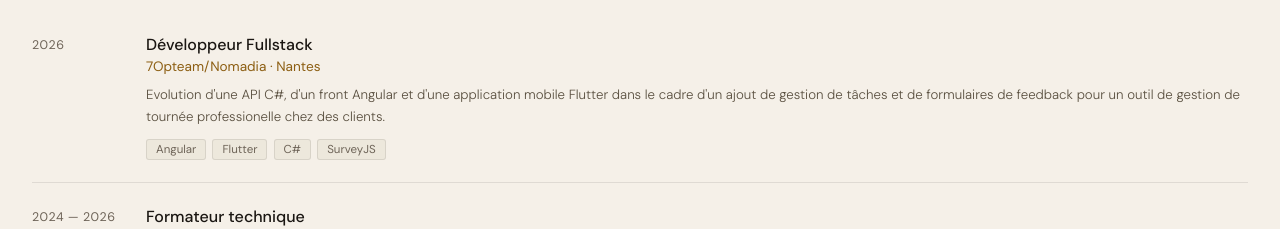
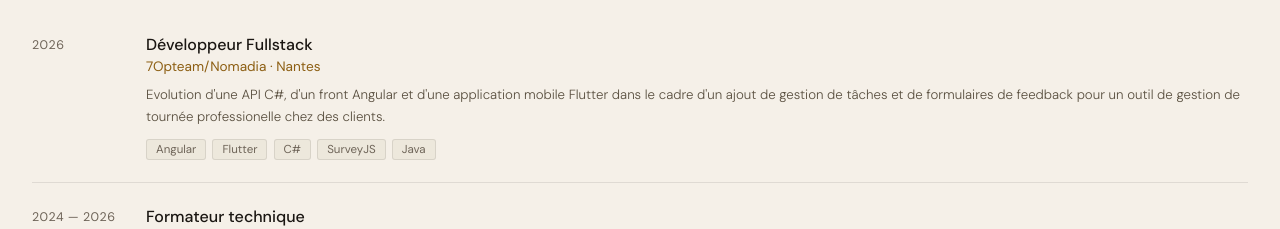
Before and after one commit to ymazza1/portfolio, a React (Vite) app: page / in a window 1280 px wide. Shown: the part 1020-1249 px from the top of the page. Built offline with nearby package versions, Linux system fonts and the light colour scheme.

Commit message:
Add 'Java' tag to portfolio project

```diff
--- a/src/data/portfolio.js
+++ b/src/data/portfolio.js
@@ -42,7 +42,7 @@ export const experiences = [
     location: "Nantes",
     description:
       "Evolution d'une API C#, d'un front Angular et d'une application mobile Flutter dans le cadre d'un ajout de gestion de tâches et de formulaires de feedback pour un outil de gestion de tournée professionelle chez des clients.",
-    tags: ["Angular", "Flutter", "C#", "SurveyJS"],
+    tags: ["Angular", "Flutter", "C#", "SurveyJS","Java"],
   },
   {
     period: "2024 — 2026",
```
